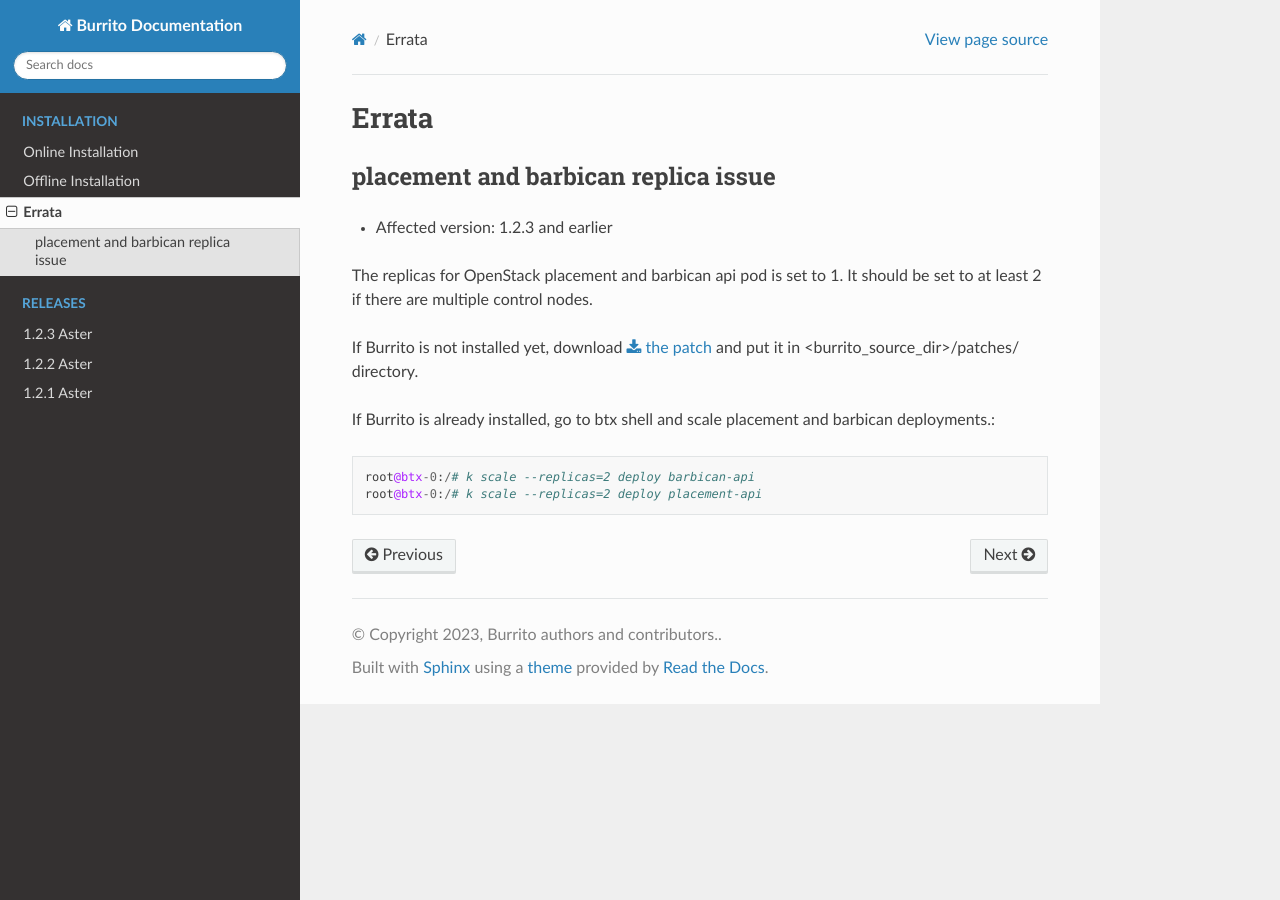
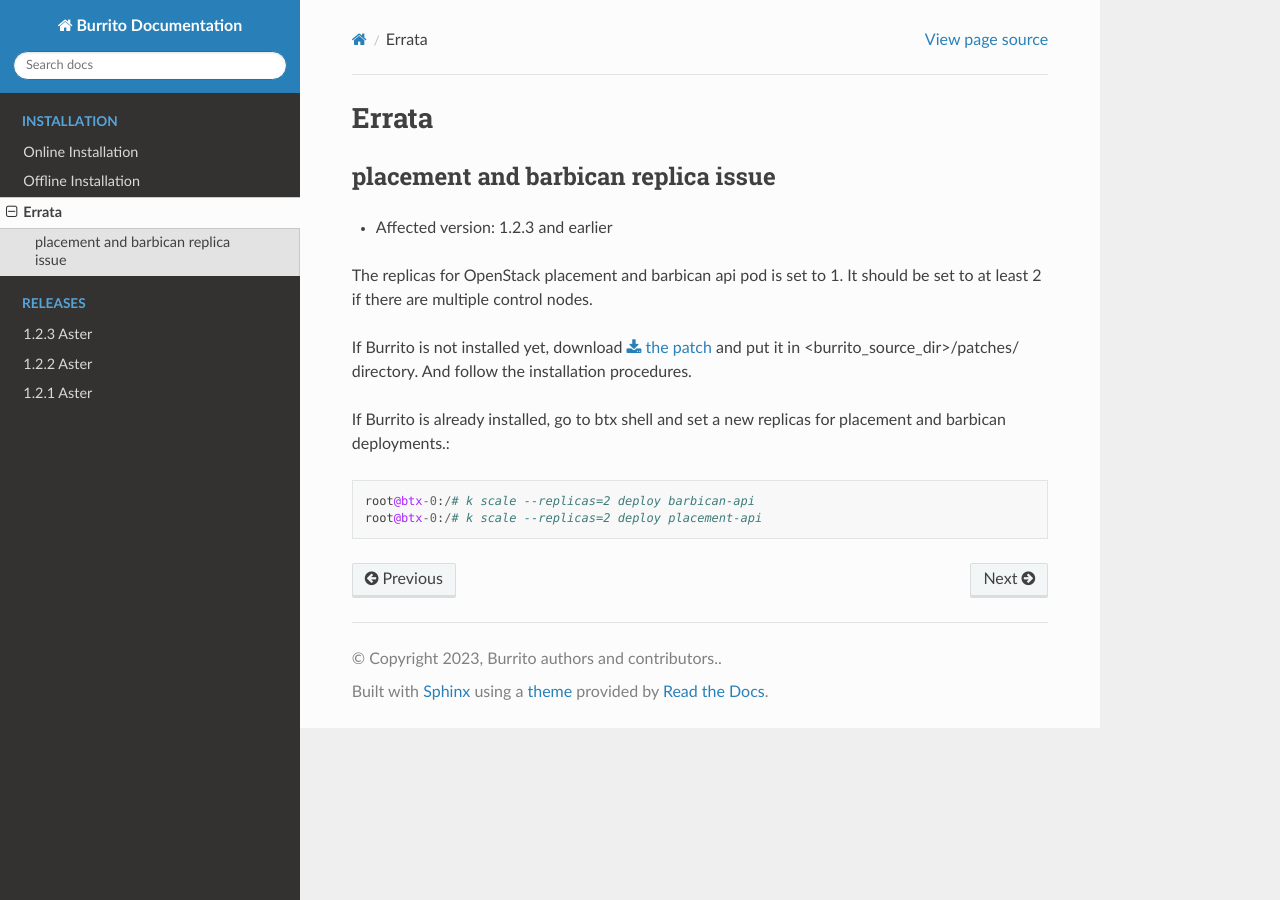
Before and after one commit to iorchard/burrito_docs, a Sphinx documentation site: the page built from source/install/errata.rst, in a window 1280 px wide. Built offline with Sphinx 7.4.7 and the Read the Docs theme 2.0.0, drawn with Linux system fonts in a browser that asks for light colours; pages that are not in the unit, such as notebooks, are missing from menus.

Commit message:
update errata page

```diff
--- a/source/install/errata.rst
+++ b/source/install/errata.rst
@@ -12,9 +12,10 @@ It should be set to at least 2 if there are multiple control nodes.
 If Burrito is not installed yet,
 download :download:`the patch <../_static/00-patch-placement-barbican-replicas.txt>` and
 put it in <burrito_source_dir>/patches/ directory.
+And follow the installation procedures.
 
-If Burrito is already installed,
-go to btx shell and scale placement and barbican deployments.::
+If Burrito is already installed, go to btx shell and
+set a new replicas for placement and barbican deployments.::
 
     root@btx-0:/# k scale --replicas=2 deploy barbican-api
     root@btx-0:/# k scale --replicas=2 deploy placement-api
```
